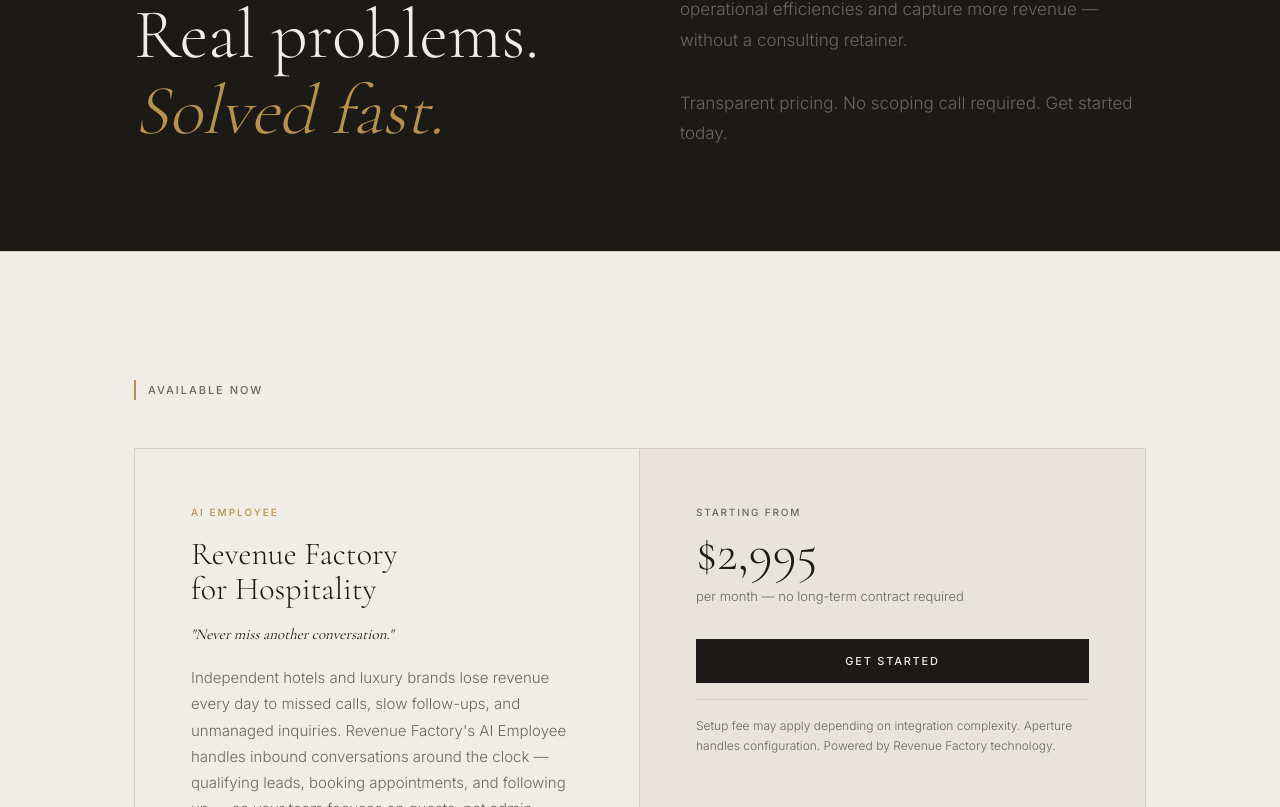
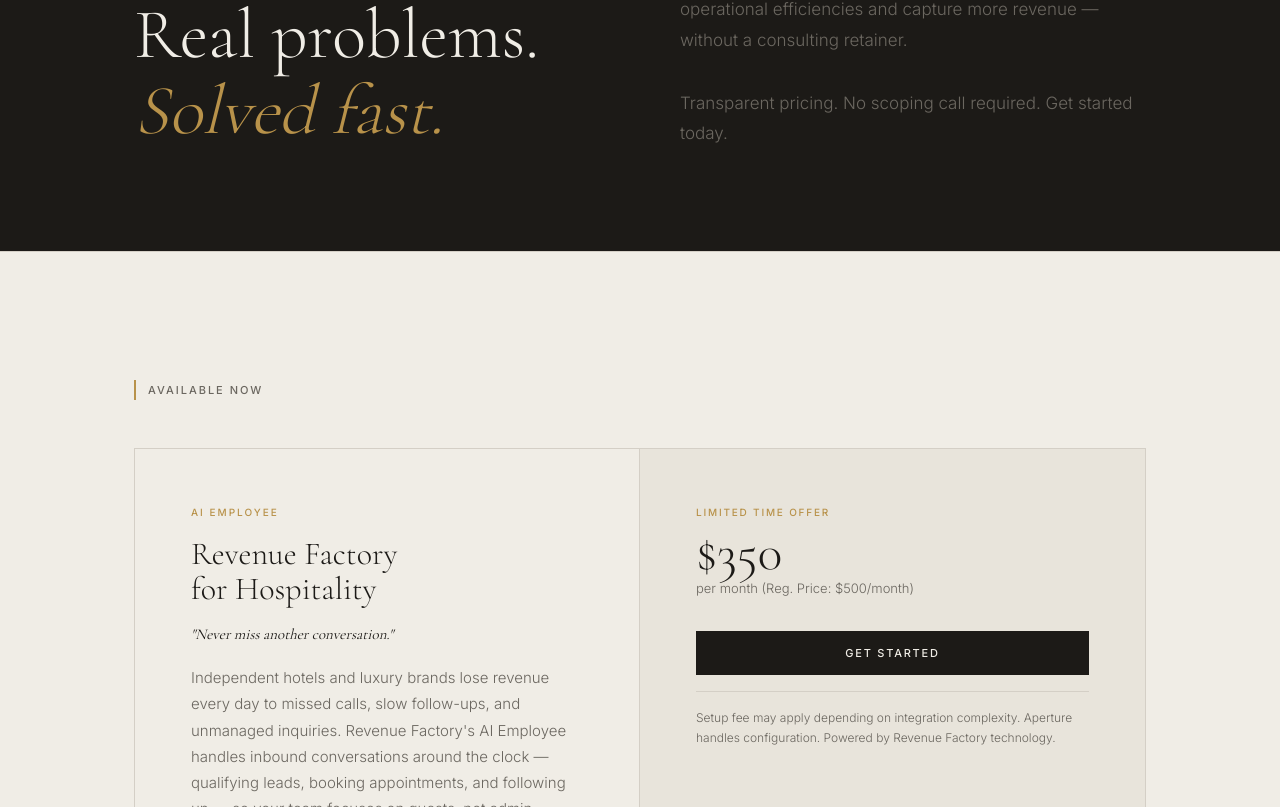
Before and after one commit to letsnavigatebmw/aperture-hospitality, a Next.js app: page /solutions in a window 1280 px wide. Shown: the part 369-1176 px from the top of the page. Built offline with nearby package versions, Linux system fonts and the light colour scheme.

Commit message:
Update Solutions pricing: /month (Reg. Price /month) with limited time offer badge

```diff
--- a/app/solutions/page.tsx
+++ b/app/solutions/page.tsx
@@ -234,9 +234,9 @@ export default function SolutionsPage() {
                   fontWeight: 500,
                   letterSpacing: '0.18em',
                   textTransform: 'uppercase',
-                  color: '#6B6760',
+                  color: '#B8924A',
                   marginBottom: '0.5rem'
-                }}>Starting from</div>
+                }}>Limited Time Offer</div>
 
                 <div style={{
                   fontFamily: "'Cormorant Garamond', Georgia, serif",
@@ -244,9 +244,9 @@ export default function SolutionsPage() {
                   fontWeight: 300,
                   color: '#1C1A17',
                   lineHeight: 1,
-                  marginBottom: '0.5rem'
+                  marginBottom: '0rem'
                 }}>
-                  $2,995
+                  $350
                 </div>
 
                 <div style={{
@@ -256,7 +256,7 @@ export default function SolutionsPage() {
                   color: '#6B6760',
                   marginBottom: '2rem'
                 }}>
-                  per month — no long-term contract required
+                  per month (Reg. Price: $500/month)
                 </div>
 
                 <Link href="/contact?product=revenue-factory" style={{
```
